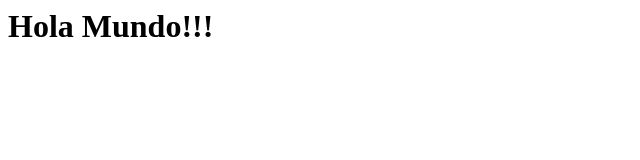
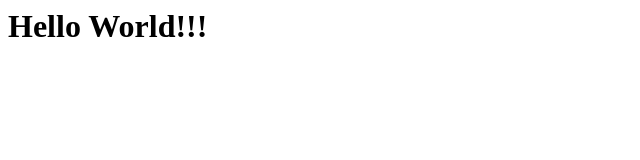
Before and after one commit to robertogq90/GitTest01, a plain HTML site: page index.html in a window 1280 px wide. Shown: the whole page, without its empty margins (0-640 px from the left). Drawn offline with Linux system fonts and the light colour scheme.

Commit message:
Cambiar mensaje

```diff
--- a/index.html
+++ b/index.html
@@ -4,6 +4,6 @@
         <title>Gti Test 01</title>
     </head>
     <body>
-        <h1>Hola Mundo!!!</h1>
+        <h1>Hello World!!!</h1>
     </body>
 </html>
```
